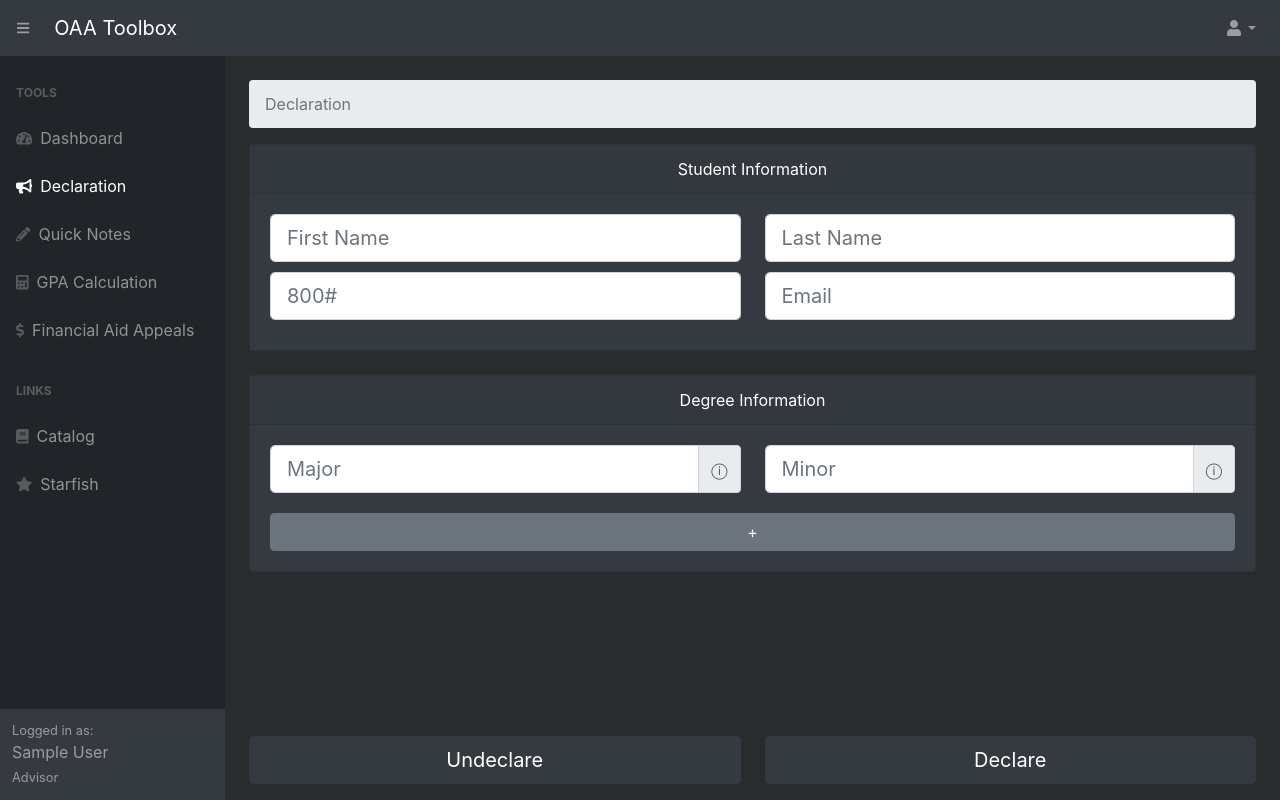
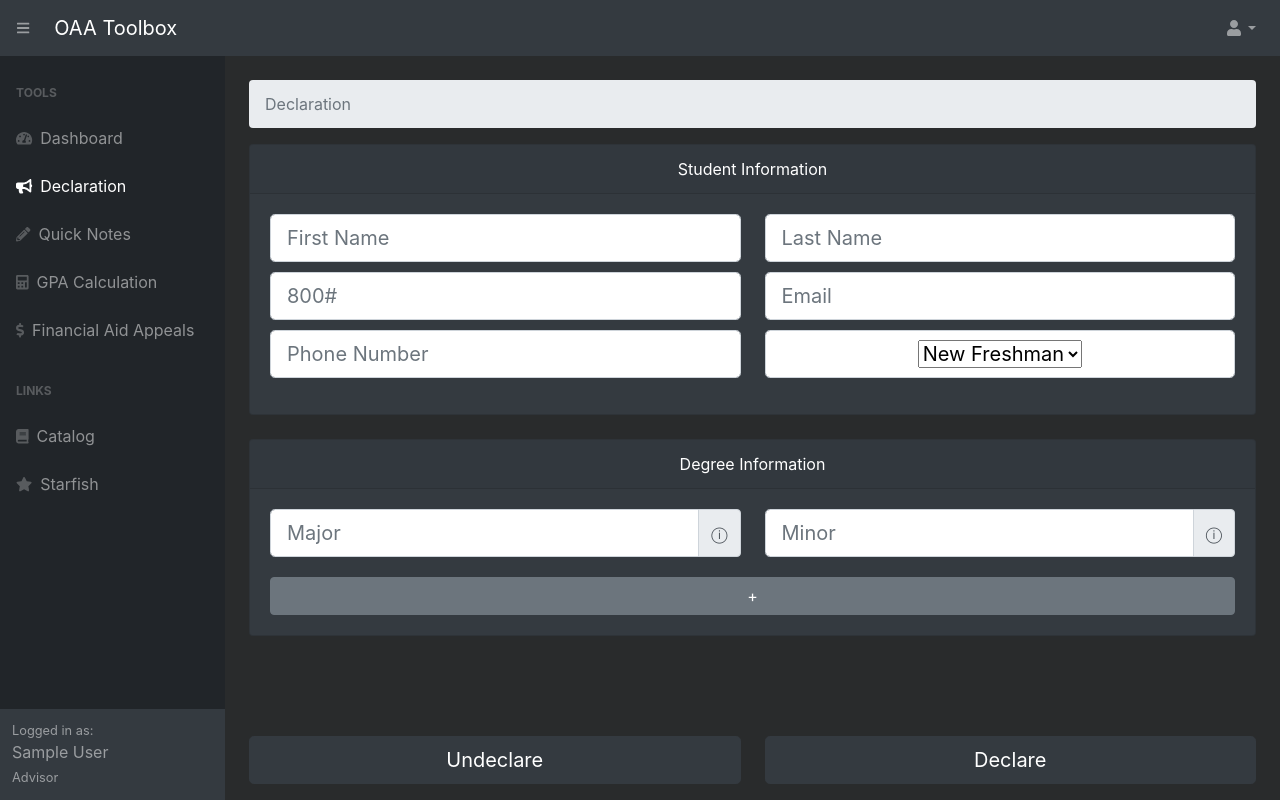
Before and after one commit to cpecue/oaa-toolbox-git, a Flask app: page /declare in a window 1280 px wide. Run offline with Flask 2, Linux system fonts and the light colour scheme; the visitor is signed in with stand-in values (Sample User, id 1); data comes from the database, SQL or seed files in the repository; data that the repository does not hold is empty; some libraries are stand-ins or nearby versions.

Commit message:
Changing Declare

```diff
--- a/oaatoolbox/templates/declare.html
+++ b/oaatoolbox/templates/declare.html
@@ -25,6 +25,20 @@
                                 <div class="col-lg-6">
                                     <input type="email" class="form-control form-control-lg courses" id="studentEmail" placeholder="Email">
                                 </div>
+                                <div class="col-lg-6">
+                                    <input type="text" class="form-control form-control-lg courses" id="studentPhone" placeholder="Phone Number">
+                                </div>
+                                <div class="col-lg-6">
+                                    <div class="mb-3 form-control form-control-lg courses">
+                                        <select class="form-select form-select-lg" aria-label="student status" id="status">
+                                          <option selected>New Freshman</option>
+                                          <option value="1">Continuing</option>
+                                          <option value="2">New Transfer</option>
+                                          <option value="3">Re-Entry</option>
+                                        </select>
+                                    </div>
+                                </div>
+
                             </div>
                         </div>
 </div>
```
